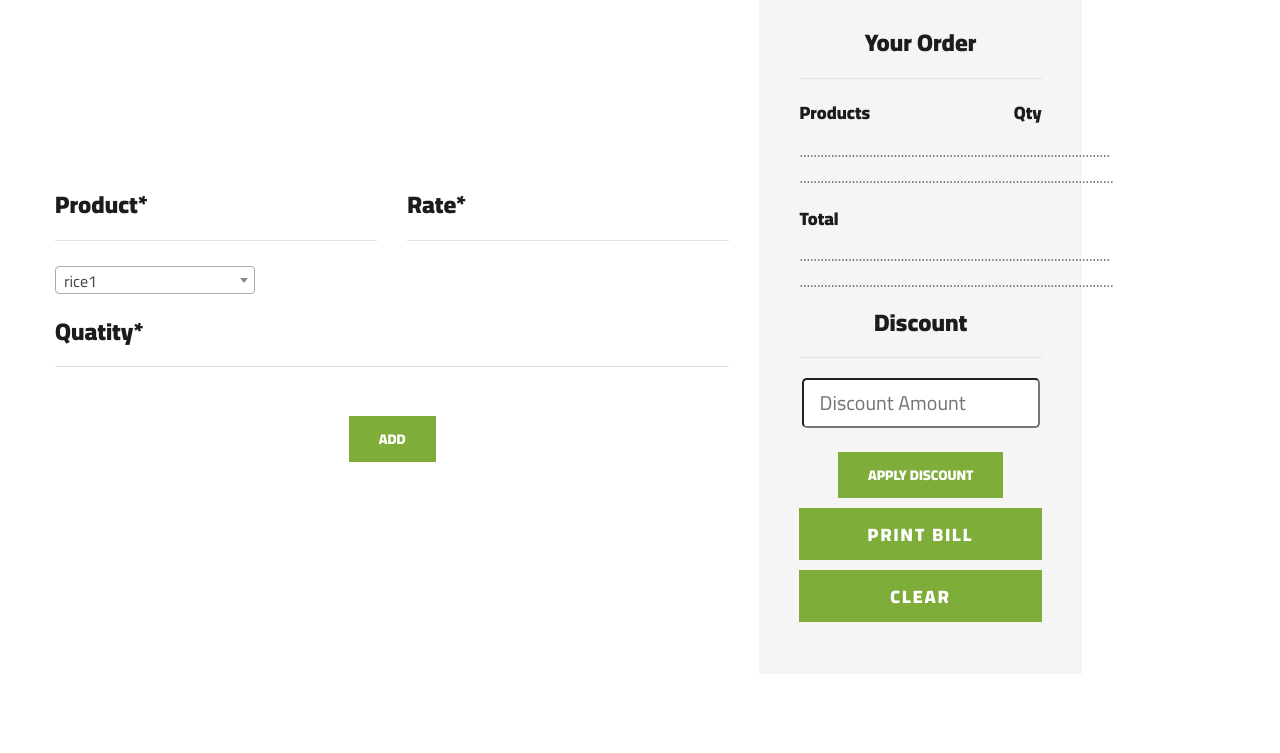
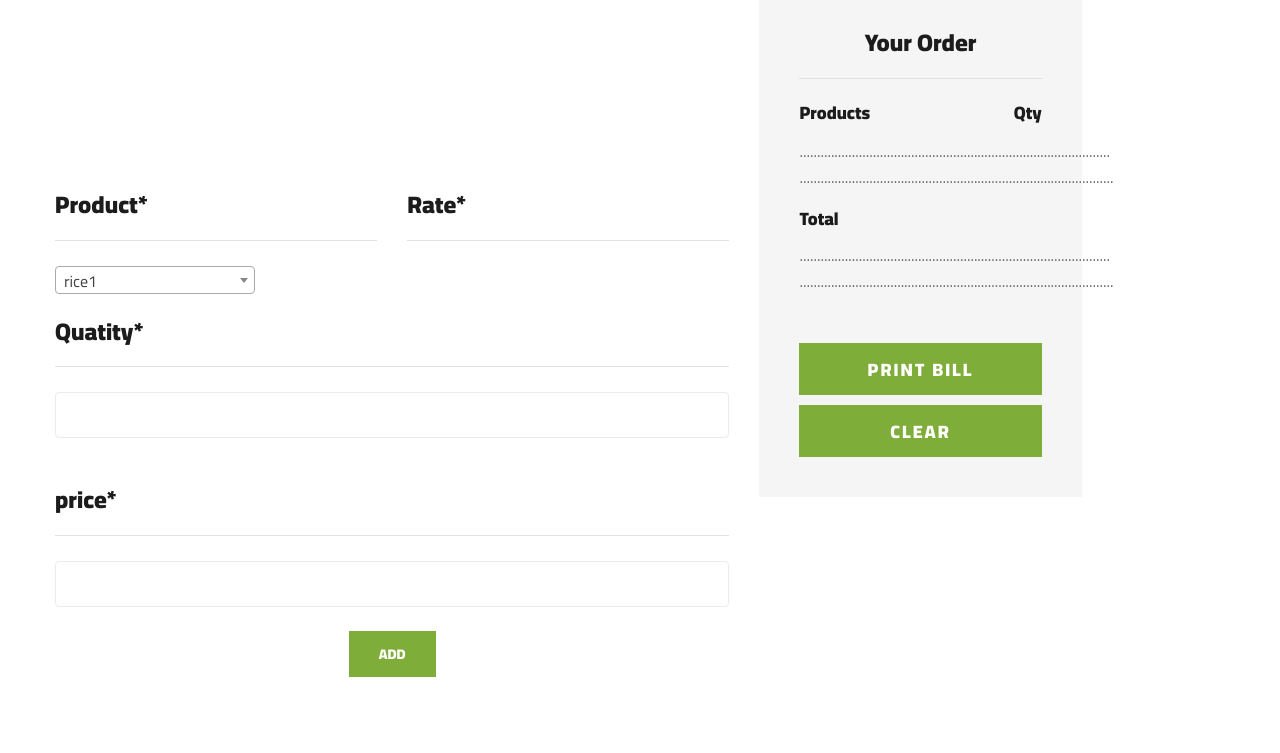
Before and after one commit to ahamedlimras66/priyam, a Flask app: page / in a window 1280 px wide. Shown: the part 156-909 px from the top of the page. Before the commit the page ends 778 px from the top, so only its background shows below. Run offline with Flask 2, Linux system fonts and the light colour scheme; some libraries are stand-ins or nearby versions.

Commit message:
procut card

```diff
--- a/templates/home.html
+++ b/templates/home.html
@@ -107,8 +107,13 @@
 
                            <div class="checkout__input">
                                <h4>Quatity<span>*</span></h4>
+                               <input type="number" id="quantity" name="quantity" min="1">
                            </div>
 							<br>
+                            <div class="checkout__input">
+                                <h4>price<span>*</span></h4>
+                                <input type="number" id="price" readonly>
+                            </div>
          <center>    <input type="button" class="site-btn" onClick="add()" value="Add"/></center>
                        </div>
                        <div class="col-lg-4 col-md-7">
@@ -118,8 +123,6 @@
                                <div class="checkout__order__products">Products <span>Qty</span></div>
                                <ul id="list">
                                </ul>
-                               <ul>
-
 
                                <div class="checkout__input__checkbox">
 
@@ -128,21 +131,17 @@
 
                                    ..........................................................................................</p>
                               <div class="checkout__order__products">Total<span id = "total"></span></div>
-
                               <p>.........................................................................................
 
                                   ..........................................................................................</p>
 
 	                     <center>
-                    <h4>Discount</h4>
-					<input type="text" placeholder="Discount Amount" id="discount_amount" class="txt txt-success btn-lg float-center"  />
 
 
 						 <br>
 
 
 
-						 <input type="button" onClick="discount();" class="site-btn" Value="Apply Discount" />
 						 </form>
 
 
@@ -173,14 +172,36 @@
            "rice5":10,
            "test":3,
            "sdf":6456,
+       }
 
-       }
+       var billInfo = []
        function optionProuct(){
            let base =''
            for(let key in data){
             base+=`<option value='${data[key]}'>${key}</option>`
            }
            $("#selUser").append(base)
+       }
+
+       function showBill(){
+           let base = ''
+           let total = 0
+           billInfo.map(function(row){
+            base+=`<li>${row.product}<span>${row.quatity}</span></li>`
+            total+=row.total_price;
+           })
+
+           $("#list").html(base);
+           $("#total").html(total)
+       }
+
+       function add(){
+           billInfo.push({
+               "product": $('#selUser option:selected').text(),
+               "quatity": $('#quantity').val(),
+               "total_price": parseInt($("#price").val())
+           })
+           showBill()
        }
         $(document).ready(function(){
             optionProuct()
@@ -189,11 +210,17 @@
 
             // Read selected option
             $('#selUser').on("change",function(){
-                var product = $('#selUser option:selected').text();
-                var price = $('#selUser').val();
-                console.log(price)
+                let price = $('#selUser').val();
                 $("#product-rice").html(price)
             });
+
+            //quanitey
+            $("#quantity").on("input", function(){
+                let price = parseInt($('#selUser').val());
+                let quality = parseInt($('#quantity').val());
+
+                $("#price").val(price*quality)
+            })
         });
 
    </script>
```
